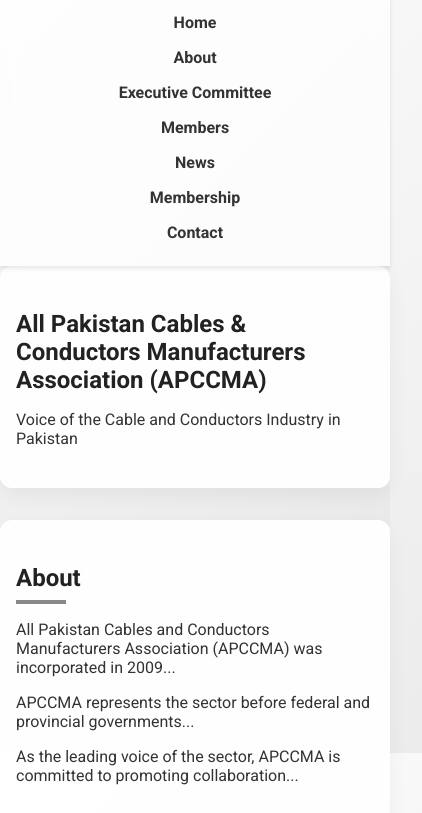
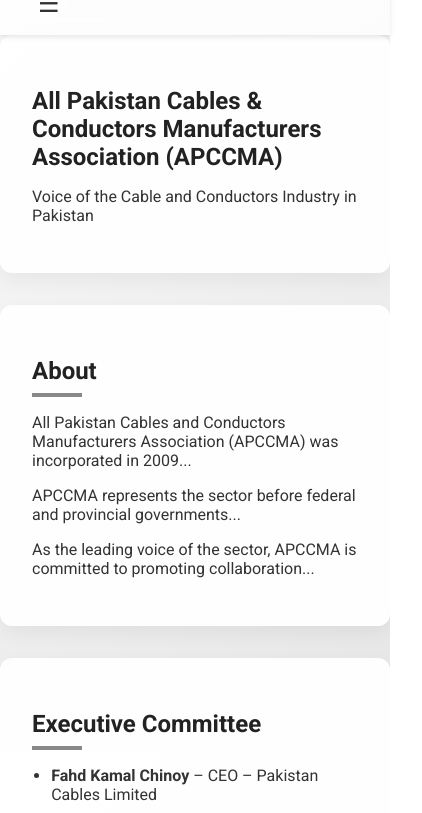
Before and after one commit to pcl-harbani/apccma-uat, a plain HTML site: page index.html in a window 390 px wide. Shown: the part 91-904 px from the top of the page, 422 px wide, since content can reach past the window. Drawn offline with Linux system fonts and the light colour scheme.

Commit message:
mobile device

```diff
--- a/index.html
+++ b/index.html
@@ -18,7 +18,6 @@
       background-color: #ffffffcc;
       padding: 1rem 2rem;
       display: flex;
-      flex-wrap: wrap;
       justify-content: space-between;
       align-items: center;
       box-shadow: 0 2px 5px rgba(0, 0, 0, 0.1);
@@ -30,13 +29,21 @@
     header img {
       height: 60px;
     }
+    .menu-toggle {
+      display: none;
+      font-size: 1.5rem;
+      background: none;
+      border: none;
+      color: #333;
+      cursor: pointer;
+    }
     nav {
       display: flex;
       flex-wrap: wrap;
       justify-content: center;
+      gap: 1rem;
     }
     nav a {
-      margin: 0.5rem 1rem;
       text-decoration: none;
       color: #333;
       font-weight: bold;
@@ -109,23 +116,25 @@
       text-align: center;
     }
     @media (max-width: 768px) {
-      header, nav {
+      header {
         flex-direction: column;
-        align-items: center;
+        align-items: flex-start;
       }
-      header img {
-        margin-bottom: 1rem;
+      .menu-toggle {
+        display: block;
+      }
+      nav {
+        display: none;
+        flex-direction: column;
+        width: 100%;
+        margin-top: 1rem;
       }
       nav a {
-        margin: 0.5rem;
+        padding: 0.75rem 1rem;
+        display: block;
       }
-      section {
-        padding: 1.5rem 1rem;
-      }
-      .download-button {
-        display: block;
-        width: 100%;
-        text-align: center;
+      nav.show {
+        display: flex;
       }
     }
   </style>
@@ -133,6 +142,7 @@
 <body>
   <header>
     <a href="#"><img src="APCCMA Logo Final Logo.png" alt="APCCMA Logo"></a>
+    <button class="menu-toggle" onclick="document.querySelector('nav').classList.toggle('show')">☰</button>
     <nav>
       <a href="#">Home</a>
       <a href="#about">About</a>
```
